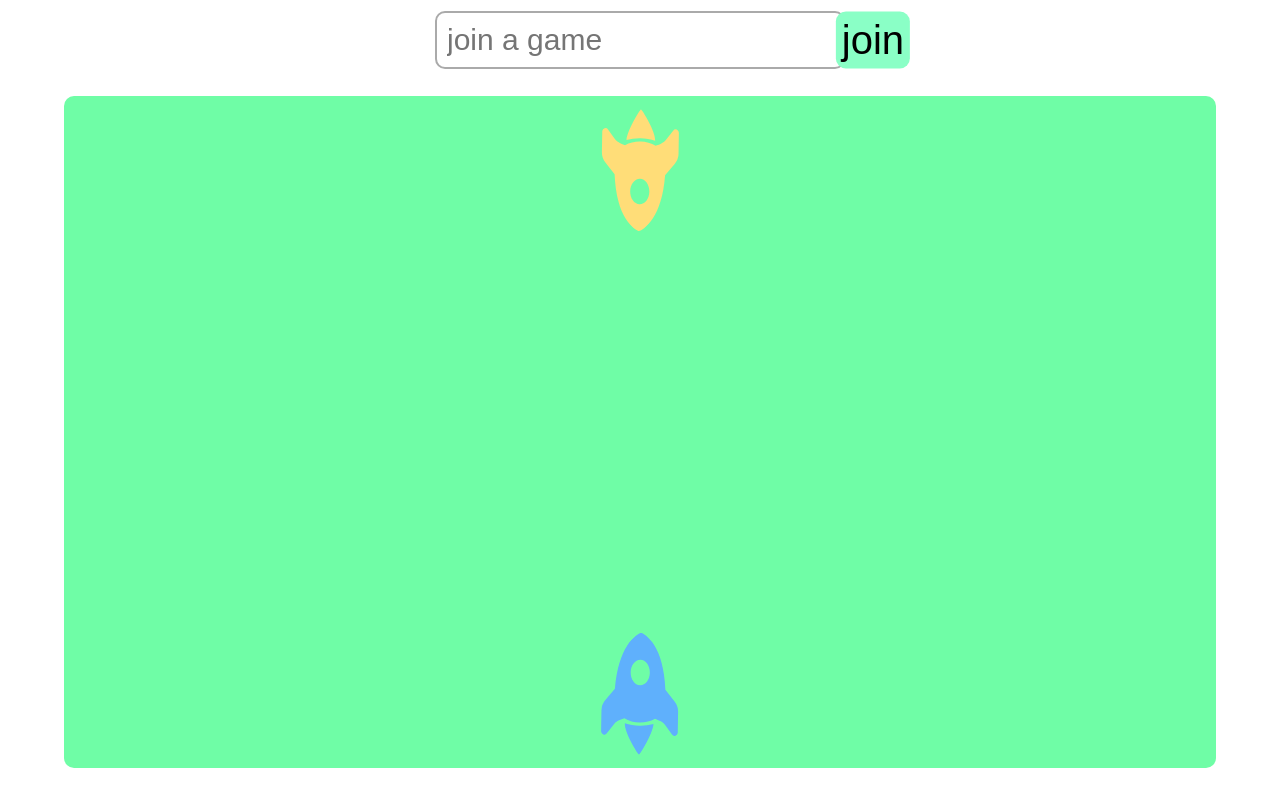
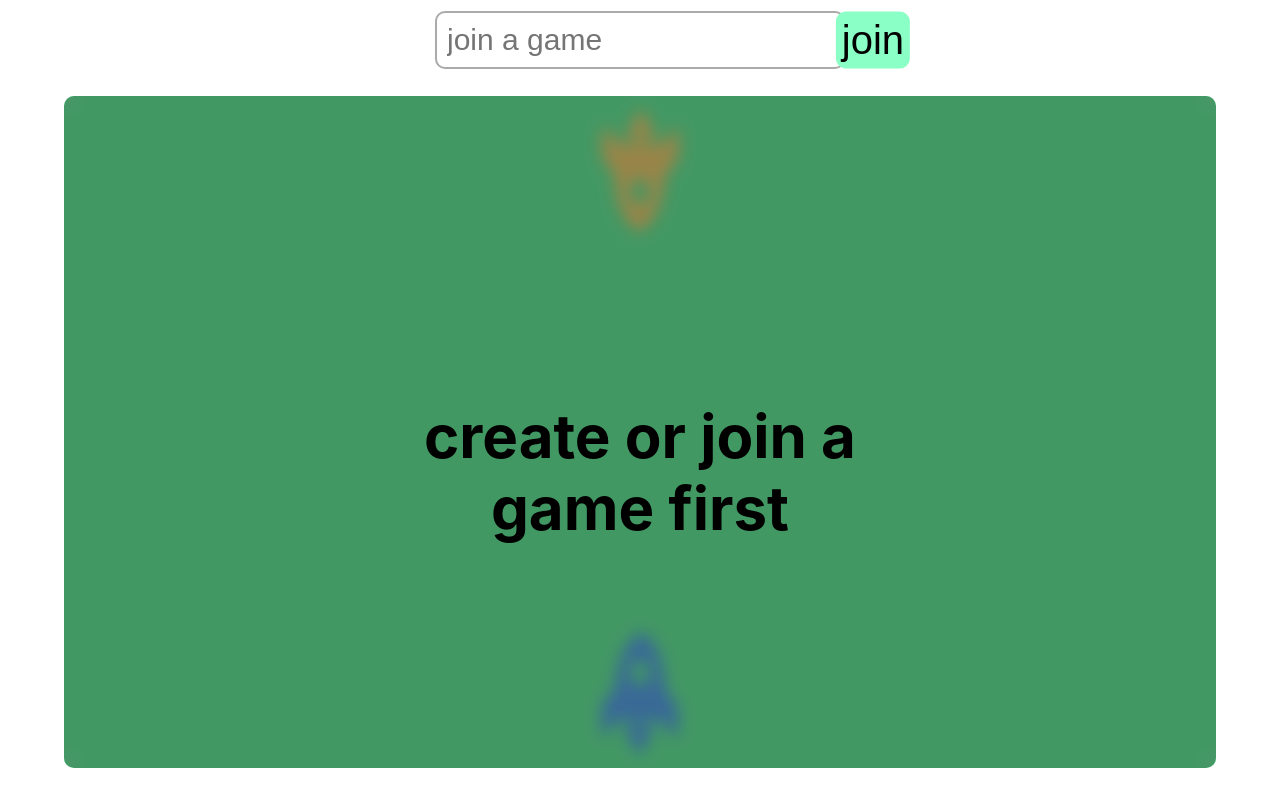
Before and after one commit to Itamar12343/space-game-frontend, a React (Create React App) app: page / in a window 1280 px wide. Built offline with nearby package versions, Linux system fonts and the light colour scheme; no server answers.

Commit message:
ui updates

```diff
--- a/package.json
+++ b/package.json
@@ -6,6 +6,7 @@
     "@testing-library/jest-dom": "^5.16.5",
     "@testing-library/react": "^13.4.0",
     "@testing-library/user-event": "^13.5.0",
+    "framer-motion": "^9.0.2",
     "react": "^18.2.0",
     "react-bootstrap-icons": "^1.10.2",
     "react-dom": "^18.2.0",
--- a/src/App.js
+++ b/src/App.js
@@ -4,6 +4,7 @@ import { useState } from "react";
 import io from "socket.io-client";
 import Box from "./components/box";
 import Input from "./components/input";
+import Blocker from "./components/blocker";
 const socket = io.connect("http://localhost:3001");
 
 function App() {
@@ -20,6 +21,7 @@ function App() {
 
   return (
     <div className="App">
+      <Blocker/>
       <Input/>
       <Box/>
     </div>
--- /dev/null
+++ b/src/components/blocker.jsx
@@ -0,0 +1,31 @@
+import store from "../redux/store";
+import {motion} from "framer-motion";
+import "../style/blocker.css";
+import { useState } from "react";
+
+const Blocker = () => {
+    const [visibility, setVisibility] = useState("hide");
+    const [text, setText] = useState("create or join a game first");
+
+    const unsubscribe = store.subscribe(()=>{
+        let approveRoom = store.getState().AproveRoomReducer;
+        if(approveRoom !== null){
+            if(approveRoom === true){
+                setVisibility("visible");
+            }
+            if(approveRoom === false){
+                setVisibility("hide");
+                setText("this game is alredy full");
+            }
+        }
+        unsubscribe();
+    });
+
+    return (
+        <motion.div initial={{opacity: 1}} animate={{opacity: visibility === "visible" ? 0 : 1}} className="block-box">
+            <h1 className="block-text">{text}</h1>
+        </motion.div>
+     );
+}
+
+export default Blocker;
--- a/src/components/hissheep.jsx
+++ b/src/components/hissheep.jsx
@@ -1,9 +1,7 @@
 import store from "../redux/store";
 import "../style/hissheep.css";
 import {RocketTakeoffFill} from "react-bootstrap-icons";
-import io from "socket.io-client";
 import { useState } from "react";
-const socket = io.connect("http://localhost:3001");
 
 const Hissheep = () => {
     const [left, setLeft] = useState(null);
--- a/src/components/manage-backend.jsx
+++ b/src/components/manage-backend.jsx
@@ -8,9 +8,6 @@ const ManageBackend = () => {
     const dispatch = useDispatch();
     const [prevRoom, setPrevRoom] = useState(null);
 
-    socket.on("reject_room",data=>{
-      console.log(data);
-    });
 
   const unsubscribe = store.subscribe(()=>{
 
@@ -32,11 +29,18 @@ const ManageBackend = () => {
     unsubscribe();
   });
 
-  socket.on("space_sheep_position",data=>{
+  socket.off("space_sheep_position").on("space_sheep_position",data=>{
     dispatch({type: "set-gotPosition", text: data});
     //console.log(data);
   });
 
+  socket.off("reject_room").on("reject_room",()=>{
+    dispatch({type: "rejectRoom", text: "gh"});
+  });
+
+  socket.off("aprove_room").on("aprove_room",()=>{
+    dispatch({type: "aproveRoom", text: "gh"});
+  });
 
     return (
         <div>
--- a/src/components/mysheep.jsx
+++ b/src/components/mysheep.jsx
@@ -2,12 +2,9 @@ import {useDispatch} from "react-redux";
 import "../style/mysheep.css";
 import {RocketTakeoffFill} from "react-bootstrap-icons";
 import { useState } from "react";
-import io from "socket.io-client";
-const socket = io.connect("http://localhost:3001");
 
 const Mysheep = () => {
     const [left, setleft] = useState(50);
-    const [room, setRoom] = useState(null);
     const dispatch = useDispatch();
 
 
@@ -17,7 +14,6 @@ const Mysheep = () => {
         if(key === "ArrowRight"){
             if(left < 90){
                 let leftPosition = left + 10;
-                //socket.emit("space_sheep_position",{ leftPosition, room});
                 dispatch({type: "set-position", text: leftPosition});
                 setleft(prev=> prev + 10);
             }
@@ -25,7 +21,6 @@ const Mysheep = () => {
         if(key === "ArrowLeft"){
             if(left > 10){
                 let leftPosition = left - 10;
-                //socket.emit("space_sheep_position",{ leftPosition, room});
                 dispatch({type: "set-position", text: leftPosition});
                 setleft(prev=> prev - 10);
             }
--- a/src/index.css
+++ b/src/index.css
@@ -1,13 +1,11 @@
 body {
-  margin: 0;
-  font-family: -apple-system, BlinkMacSystemFont, 'Segoe UI', 'Roboto', 'Oxygen',
-    'Ubuntu', 'Cantarell', 'Fira Sans', 'Droid Sans', 'Helvetica Neue',
-    sans-serif;
-  -webkit-font-smoothing: antialiased;
-  -moz-osx-font-smoothing: grayscale;
+    margin: 0;
+    font-family: -apple-system, BlinkMacSystemFont, 'Segoe UI', 'Roboto', 'Oxygen', 'Ubuntu', 'Cantarell', 'Fira Sans', 'Droid Sans', 'Helvetica Neue', sans-serif;
+    -webkit-font-smoothing: antialiased;
+    -moz-osx-font-smoothing: grayscale;
+    user-select: none;
 }
 
 code {
-  font-family: source-code-pro, Menlo, Monaco, Consolas, 'Courier New',
-    monospace;
+    font-family: source-code-pro, Menlo, Monaco, Consolas, 'Courier New', monospace;
 }
--- /dev/null
+++ b/src/redux/aproveRoomReducer.js
@@ -0,0 +1,11 @@
+function AproveRoomReducer(state = null, action) {
+    switch (action.type) {
+        case "aproveRoom":
+            return true;
+        case "rejectRoom":
+            return false;
+        default:
+            return state;
+    }
+}
+export default AproveRoomReducer;
--- a/src/redux/store.js
+++ b/src/redux/store.js
@@ -2,7 +2,8 @@ import { createStore, combineReducers } from "redux";
 import RoomReducer from "./roomReducer";
 import PositionReducer from "./positionReducer";
 import GotPositionReducer from "./gotPositionReducer";
-const reducers = combineReducers({ RoomReducer, PositionReducer, GotPositionReducer });
+import AproveRoomReducer from "./aproveRoomReducer";
+const reducers = combineReducers({ RoomReducer, PositionReducer, GotPositionReducer, AproveRoomReducer });
 
 const store = createStore(reducers, window.__REDUX_DEVTOOLS_EXTENSION__ && window.__REDUX_DEVTOOLS_EXTENSION__());
 export default store;
--- /dev/null
+++ b/src/style/blocker.css
@@ -0,0 +1,42 @@
+.block-box {
+    position: absolute;
+    left: 50%;
+    top: 54%;
+    transform: translate(-50%, -50%);
+    height: 84vh;
+    width: 90vw;
+    border-radius: 10px;
+    background-color: rgb(0, 0, 0, 0.4);
+    z-index: 1;
+    backdrop-filter: blur(8px);
+    pointer-events: none;
+    //animation: color-change 4s infinite;
+    opacity: 70%;
+}
+
+@keyframes color-change {
+    0% {
+        background-color: rgb(255, 255, 255, 0.4);
+    }
+    25% {
+        background-color: rgba(248, 214, 104, 0.2);
+    }
+    50% {
+        background-color: rgba(117, 194, 253, 0.2);
+    }
+    75% {
+        background-color: rgba(109, 249, 119, 0.2);
+    }
+    100% {
+        background-color: rgb(255, 255, 255, 0.4);
+    }
+}
+
+.block-text {
+    position: absolute;
+    left: 50%;
+    top: 50%;
+    transform: translate(-50%, -50%);
+    font-size: 60px;
+    text-align: center;
+}
```
Also changed, not shown: 1 other file (tests, documents, lock files or other folders).
